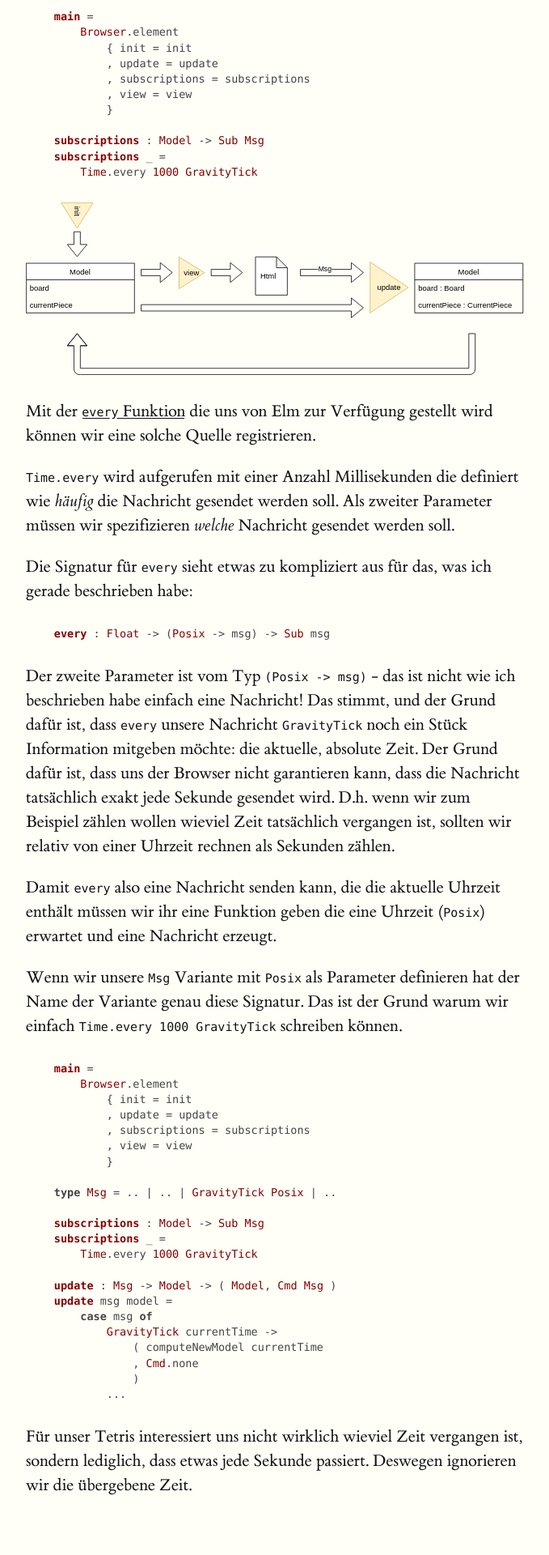
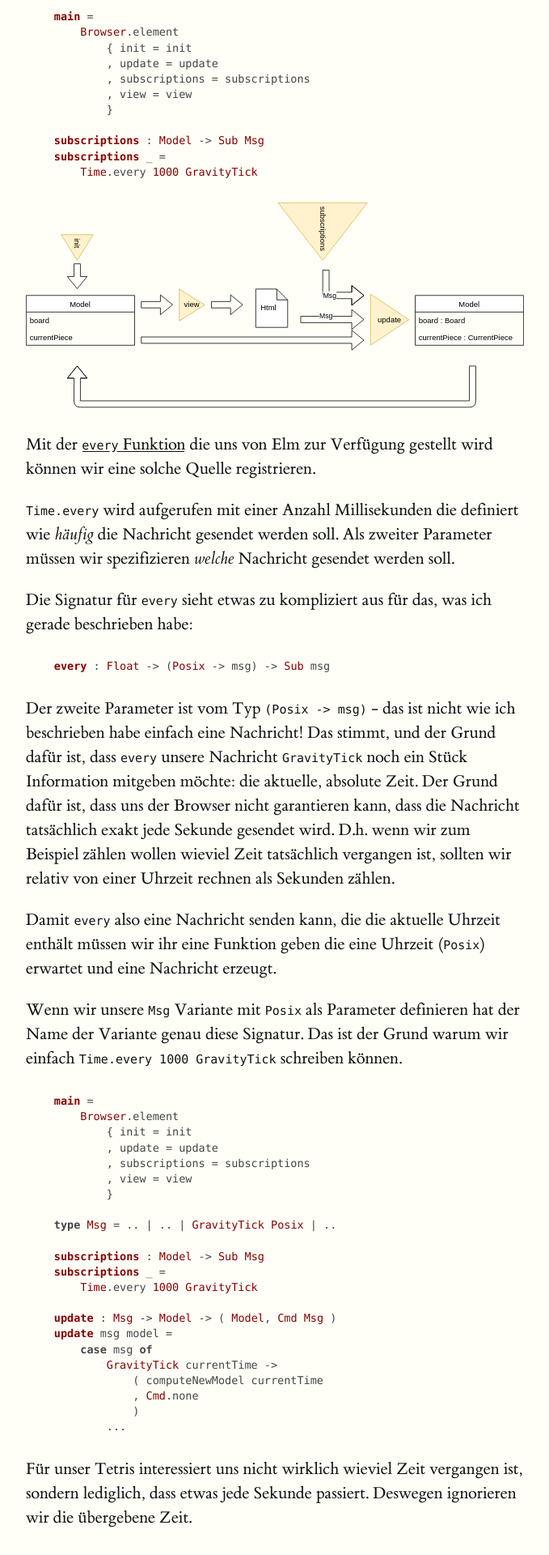
Before and after one commit to axelerator/axelerator.github.io, a Jekyll site: the page built from docs/_posts/2021-07-24-tetris-gravity-de.md, in a window 1280 px wide. Shown: the part 3409-5329 px from the top of the page at 81% size, without its empty margins (128-807 px from the left). Built offline with Jekyll 4.4.1, drawn with Linux system fonts in a browser that asks for light colours; comment, search, counter and statistics services are not loaded.

Commit message:
fix elm loop ref

````diff
--- a/docs/_posts/2021-07-24-tetris-gravity-de.md
+++ b/docs/_posts/2021-07-24-tetris-gravity-de.md
@@ -93,7 +93,7 @@ subscriptions _ =
     Time.every 1000 GravityTick
 ```
 
-![Elm application loop](/assets/posts/tetris-gravity/elmloop.svg)
+![Elm application loop](/assets/posts/tetris-gravity/elmloopsubs.svg)
 
 Mit der [`every` Funktion](https://package.elm-lang.org/packages/elm/time/latest/Time#every) die uns von Elm zur Verfügung gestellt wird können wir eine solche Quelle registrieren.
 
````
